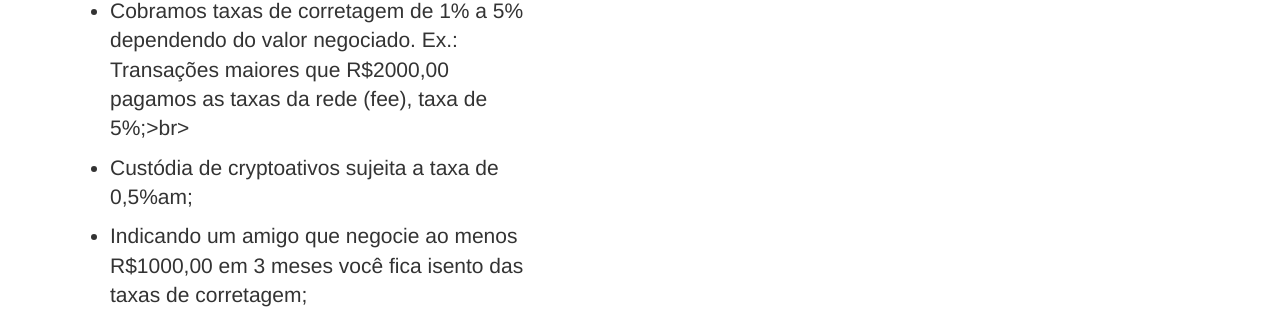
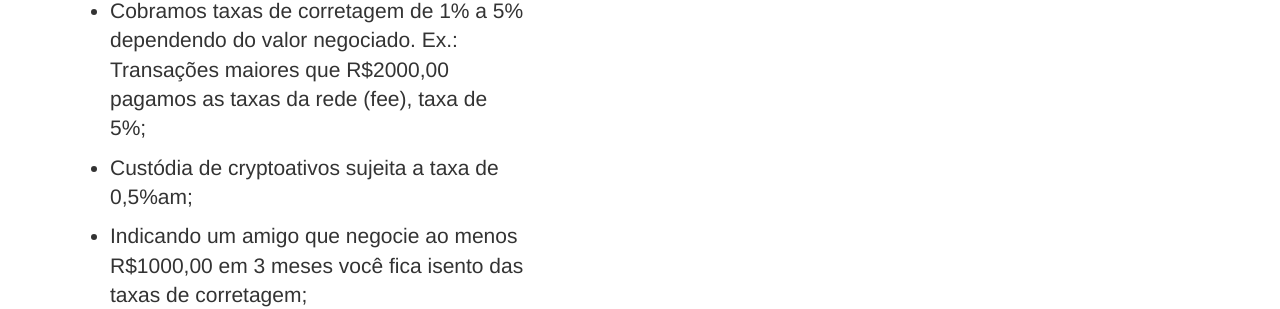
Before and after one commit to sieburger/sieburger.github.io, a Jekyll site: the page built from _posts/2014-09-23-services-3.markdown, in a window 1280 px wide and 900 px high, scrolled down 1425 px. Shown: the part 450-759 px from the top of the window. Built offline with Jekyll 4.4.1, drawn with Linux system fonts in a browser that asks for light colours; nearby versions of some CDN libraries; some web fonts are replaced; library files that are not in the unit come from our copies.

```diff
--- a/_posts/2014-09-23-services-3.markdown
+++ b/_posts/2014-09-23-services-3.markdown
@@ -7,7 +7,7 @@ description: |
 ---
  * Nas compras e vendas de cryptoativos as transferências bancárias devem ser realizadas primeiro;<br>
 
-* Cobramos taxas de corretagem de 1% a 5% dependendo do valor negociado. Ex.: Transações maiores que R$2000,00 pagamos as taxas da rede (fee), taxa de 5%;>br>
+* Cobramos taxas de corretagem de 1% a 5% dependendo do valor negociado. Ex.: Transações maiores que R$2000,00 pagamos as taxas da rede (fee), taxa de 5%;<br>
 
 * Custódia de cryptoativos sujeita a taxa de 0,5%am;<br>
 
```
